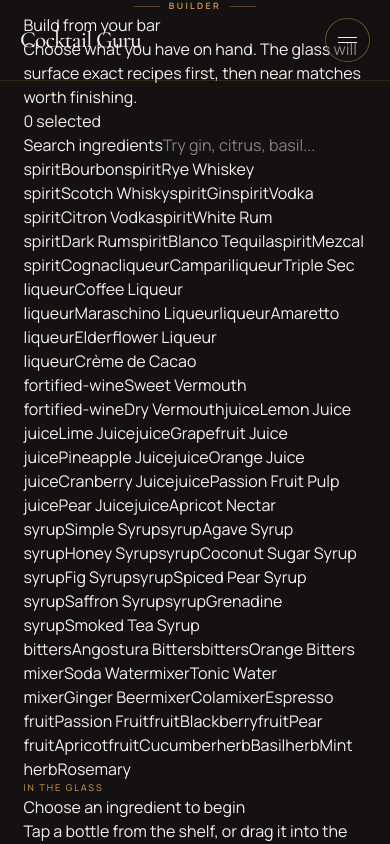
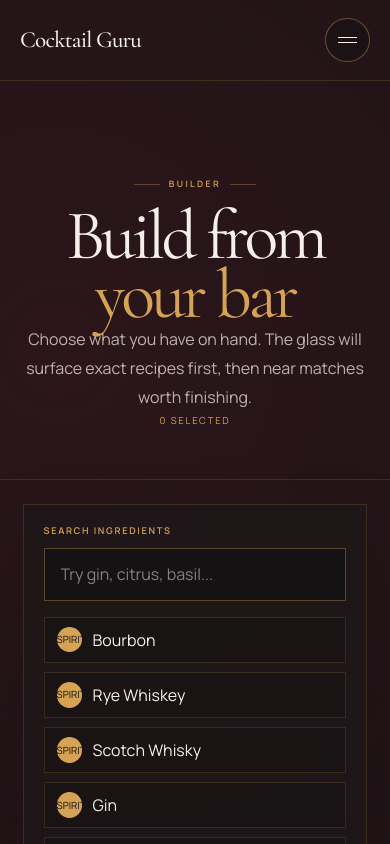
Before and after one commit to Ilya8490/CocktailGuru, a React (Vite) app: page /builder in a window 390 px wide. Shown: the top 844 px of the page. Built offline with nearby package versions, Linux system fonts and the light colour scheme.

Commit message:
style: polish cocktail builder

```diff
--- a/src/styles/globals.css
+++ b/src/styles/globals.css
@@ -136,6 +136,43 @@
 
 .visually-hidden { position:absolute; width:1px; height:1px; padding:0; margin:-1px; overflow:hidden; clip:rect(0,0,0,0); white-space:nowrap; border:0; }
 
+.builder-page { min-height:100vh; padding-bottom:clamp(6rem,10vw,10rem); background:radial-gradient(circle at 15% 8%,rgba(91,31,42,.34),transparent 30%),var(--ink); }
+.builder-hero { min-height:32rem; padding-top:10rem; display:flex; flex-direction:column; align-items:center; justify-content:center; text-align:center; border-bottom:1px solid rgba(214,163,84,.16); }
+.builder-hero h1 { max-width:70rem; margin:1rem 0 0; font-family:"Cormorant Garamond",serif; font-size:clamp(4.4rem,9vw,8rem); font-weight:400; letter-spacing:-.055em; line-height:.84; }
+.builder-hero h1 em { color:var(--gold); font-weight:400; }
+.builder-hero > p:not(.section-label) { max-width:36rem; color:rgba(245,240,234,.72); line-height:1.8; }
+.builder-hero__count { color:var(--gold) !important; font-size:.6rem; letter-spacing:.18em; text-transform:uppercase; }
+.builder-layout { margin-top:clamp(2rem,5vw,4rem); display:grid; grid-template-columns:minmax(16rem,.85fr) minmax(18rem,1fr) minmax(18rem,1fr); gap:clamp(1.2rem,3vw,3rem); align-items:start; }
+.builder-panel,.mixing-glass,.builder-results { border:1px solid rgba(214,163,84,.16); background:rgba(30,24,26,.72); box-shadow:0 1.5rem 4rem rgba(0,0,0,.18); backdrop-filter:blur(18px); }
+.builder-panel { padding:1.2rem; }
+.ingredient-search span { display:block; margin-bottom:.6rem; color:var(--gold); font-size:.58rem; font-weight:600; letter-spacing:.18em; text-transform:uppercase; }
+.ingredient-search input { width:100%; min-height:3.3rem; padding:0 1rem; border:1px solid rgba(214,163,84,.36); background:rgba(19,17,18,.72); color:var(--ivory); font:inherit; }
+.ingredient-shelf { margin-top:1rem; max-height:38rem; overflow:auto; }
+.ingredient-shelf__grid { display:grid; gap:.55rem; }
+.ingredient-token { width:100%; min-height:2.9rem; padding:.55rem .75rem; display:flex; align-items:center; gap:.65rem; border:1px solid rgba(214,163,84,.16); background:rgba(19,17,18,.48); color:var(--ivory); cursor:pointer; text-align:left; transition:border-color .2s ease, transform .2s ease, background .2s ease; }
+.ingredient-token:hover { transform:translateY(-1px); border-color:var(--ingredient-color,var(--gold)); }
+.ingredient-token--selected { border-color:var(--gold); background:rgba(214,163,84,.14); }
+.ingredient-token span { width:1.6rem; height:1.6rem; display:grid; place-items:center; border-radius:50%; background:var(--ingredient-color,var(--gold)); color:var(--ink); font-size:.62rem; text-transform:uppercase; }
+.mixing-glass { min-height:33rem; padding:1.4rem; position:relative; overflow:hidden; }
+.mixing-glass__vessel { position:absolute; inset:auto 14% 1.2rem; height:65%; border:1px solid rgba(214,163,84,.28); border-top:0; border-radius:0 0 45% 45%; background:linear-gradient(180deg,rgba(214,163,84,.08),rgba(91,31,42,.18)); pointer-events:none; }
+.mixing-glass__content { position:relative; z-index:1; }
+.mixing-glass h2,.builder-results h2 { margin:.6rem 0 1rem; font-family:"Cormorant Garamond",serif; font-size:clamp(2.2rem,4vw,3.4rem); font-weight:400; line-height:.95; }
+.mixing-glass ul { margin:1.5rem 0; padding:0; display:grid; gap:.6rem; list-style:none; }
+.mixing-glass li { padding:.7rem .85rem; display:flex; align-items:center; justify-content:space-between; gap:1rem; background:rgba(19,17,18,.62); border:1px solid rgba(214,163,84,.16); }
+.mixing-glass li button,.mixing-glass__clear,.builder-results--empty button { border:0; background:transparent; color:var(--gold); cursor:pointer; }
+.mixing-glass__clear,.builder-results--empty button { padding:.75rem 0; font-size:.6rem; letter-spacing:.15em; text-transform:uppercase; }
+.builder-results { padding:1.2rem; display:grid; gap:1rem; }
+.builder-results--empty { min-height:18rem; place-content:center; text-align:center; }
+.builder-match-card { padding:1.1rem; border:1px solid rgba(214,163,84,.16); background:rgba(19,17,18,.44); }
+.builder-match-card--exact { border-color:rgba(214,163,84,.55); }
+.builder-match-card > p:first-child { margin:0; color:var(--gold); font-size:.56rem; letter-spacing:.15em; text-transform:uppercase; }
+.builder-match-card h3 { margin:.45rem 0 0; font-family:"Cormorant Garamond",serif; font-size:2rem; font-weight:500; }
+.builder-match-card > p:not(:first-child),.builder-match-card dd { color:var(--muted); font-size:.75rem; line-height:1.65; }
+.builder-match-card dl { margin:1rem 0; display:grid; gap:.65rem; }
+.builder-match-card dt { color:var(--gold); font-size:.55rem; letter-spacing:.13em; text-transform:uppercase; }
+.builder-match-card dd { margin:.25rem 0 0; }
+.builder-match-card a { display:flex; justify-content:space-between; padding-top:.8rem; border-top:1px solid rgba(214,163,84,.14); font-size:.6rem; letter-spacing:.14em; text-transform:uppercase; }
+
 .library-page { min-height:100vh; padding-bottom:clamp(6rem,10vw,10rem); background:radial-gradient(circle at 82% 8%,rgba(91,31,42,.32),transparent 28%),var(--ink); }
 .library-hero { min-height:34rem; padding:10rem 1.25rem 5rem; display:flex; flex-direction:column; align-items:center; justify-content:center; text-align:center; border-bottom:1px solid rgba(214,163,84,.16); background:linear-gradient(180deg,rgba(19,17,18,.3),rgba(19,17,18,.92)),url('../assets/images/ritual-cocktail.jpg') center 42% / cover; }
 .library-hero h1 { max-width:70rem; margin:1.1rem 0 0; font-family:"Cormorant Garamond",serif; font-size:clamp(4.5rem,9vw,8.5rem); font-weight:400; letter-spacing:-.055em; line-height:.83; }
@@ -229,6 +266,9 @@
 .cocktail-not-found a { padding-bottom:.3rem; border-bottom:1px solid var(--gold); color:var(--gold); font-size:.6rem; letter-spacing:.12em; text-transform:uppercase; }
 
 @media (max-width: 960px) {
+  .builder-layout { grid-template-columns:1fr; }
+  .ingredient-shelf { max-height:none; }
+  .mixing-glass { min-height:25rem; }
   .library-layout { grid-template-columns:1fr; }
   .library-filter-rail { display:none; }
   .mobile-filter-sheet { display:block; }
@@ -240,6 +280,9 @@
 }
 
 @media (max-width: 640px) {
+  .builder-hero { min-height:30rem; padding-top:8rem; }
+  .builder-hero h1 { font-size:clamp(4rem,18vw,6rem); }
+  .builder-layout { margin-top:1.5rem; }
   .library-hero { min-height:30rem; padding-top:8rem; }
   .library-hero h1 { font-size:clamp(4rem,19vw,6rem); }
   .library-toolbar { align-items:stretch; }
```
